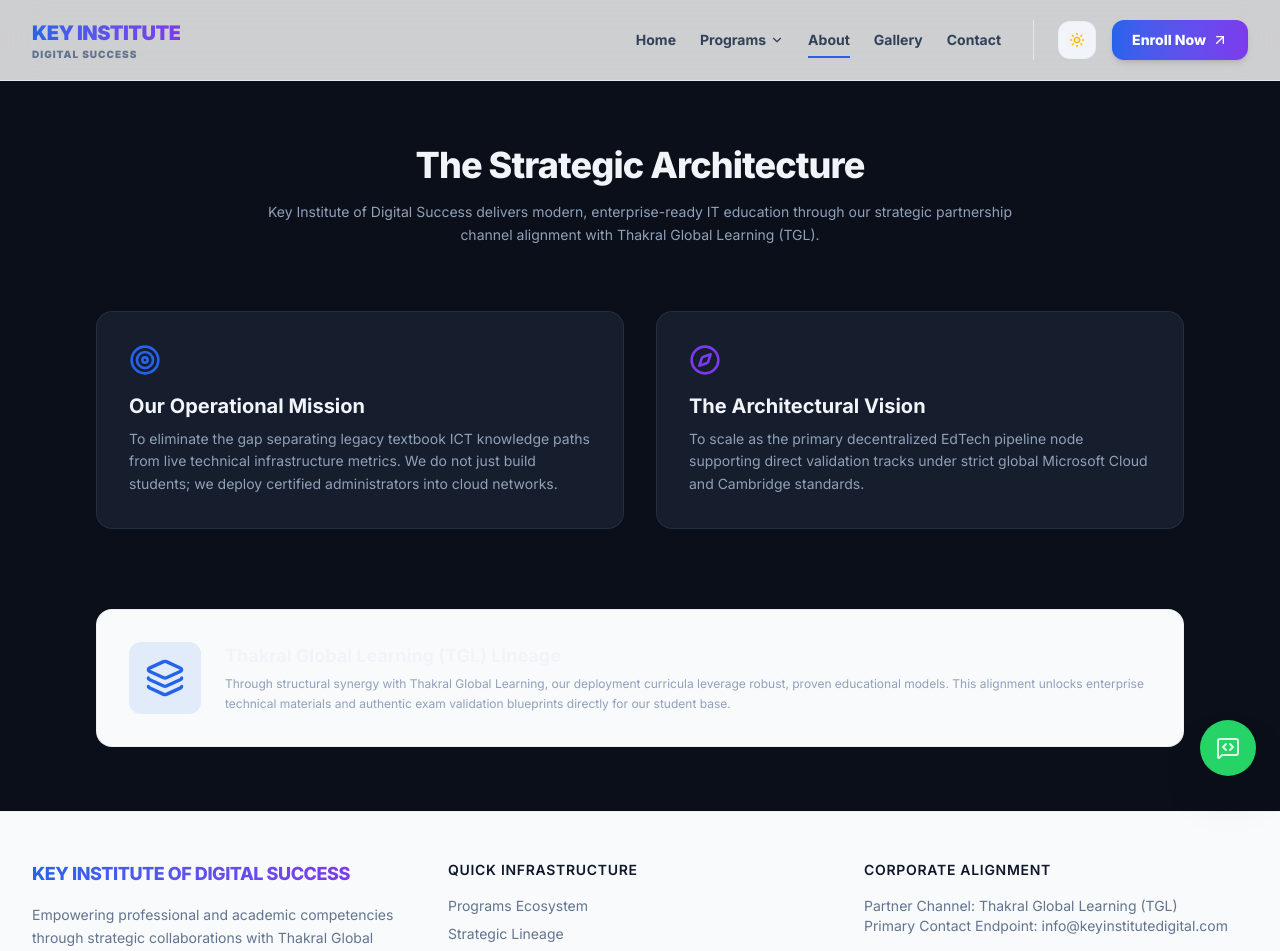
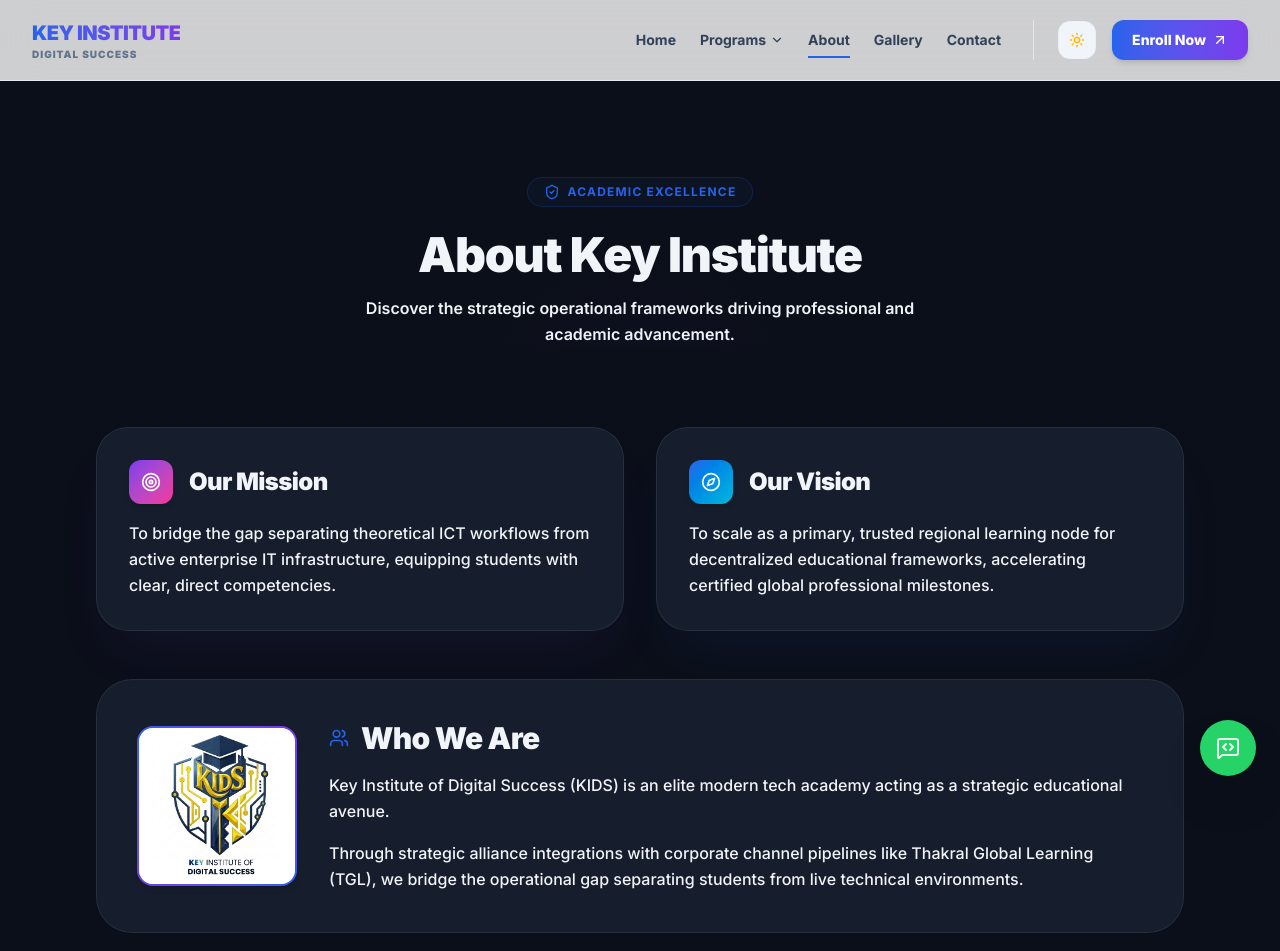
Before and after one commit to Key-Digital-Success/KIDS-Website, a Next.js app: page /about in a window 1280 px wide. Shown: the top 951 px of the page. Built offline with nearby package versions, Linux system fonts and the light colour scheme.

Commit message:
2 commit

```diff
--- a/app/about/page.tsx
+++ b/app/about/page.tsx
@@ -1,45 +1,172 @@
-import { ShieldAlert, Compass, Target, Layers } from "lucide-react";
+"use client";
+
+import Image from "next/image";
+import { motion } from "framer-motion";
+import { Target, Compass, Users, GraduationCap, ShieldCheck, CheckCircle2 } from "lucide-react";
 
 export default function AboutPage() {
   return (
-    <div className="py-16 max-w-6xl mx-auto px-4 sm:px-6 lg:px-8">
-      <div className="text-center max-w-3xl mx-auto mb-16">
-        <h1 className="text-4xl font-extrabold tracking-tight mb-4">The Strategic Architecture</h1>
-        <p className="text-slate-400 text-sm leading-relaxed">
-          Key Institute of Digital Success delivers modern, enterprise-ready IT education through our strategic partnership channel alignment with Thakral Global Learning (TGL).
+    <div className="py-12 md:py-20 max-w-6xl mx-auto px-4 sm:px-6 lg:px-8 scroll-smooth min-h-screen">
+
+      {/* 🚀 TOP HERO MINI-INTRODUCTION */}
+      <section className="relative text-center max-w-3xl mx-auto mb-20 overflow-hidden pt-4">
+        <div className="absolute top-0 left-1/2 -translate-x-1/2 w-[500px] h-[500px] glow-gradient opacity-30 pointer-events-none" />
+
+        <motion.div
+          initial={{ opacity: 0, y: -10 }}
+          animate={{ opacity: 1, y: 0 }}
+          transition={{ duration: 0.5 }}
+          className="inline-flex items-center gap-2 px-4 py-1.5 rounded-full border border-brand-blue/20 bg-brand-blue/5 text-brand-blue text-xs font-bold uppercase tracking-widest mb-6"
+        >
+          <ShieldCheck className="w-4 h-4" /> Academic Excellence
+        </motion.div>
+
+        <motion.h1
+          initial={{ opacity: 0, y: 15 }}
+          animate={{ opacity: 1, y: 0 }}
+          transition={{ duration: 0.6, ease: [0.16, 1, 0.3, 1] }}
+          className="text-4xl md:text-5xl font-black tracking-tight mb-4"
+        >
+          About Key Institute
+        </motion.h1>
+        <p className="text-sm md:text-base font-semibold max-w-xl mx-auto leading-relaxed">
+          Discover the strategic operational frameworks driving professional and academic advancement.
         </p>
+      </section>
+
+      {/* 🧭 SECTION FLOW ORDER STAGE 01: MISSION & VISION (TOP ROW GRID) */}
+      <div className="grid grid-cols-1 md:grid-cols-2 gap-8 mb-12">
+
+        {/* OUR MISSION CARD */}
+        <motion.div
+          initial={{ opacity: 0, x: -20 }}
+          whileInView={{ opacity: 1, x: 0 }}
+          viewport={{ once: true, margin: "-40px" }}
+          transition={{ duration: 0.6, ease: [0.16, 1, 0.3, 1] }}
+          whileHover={{ y: -4 }}
+          className="glass-card p-6 md:p-8 rounded-[2rem] relative overflow-hidden"
+          style={{ boxShadow: "0 30px 60px -15px rgba(124, 58, 237, 0.08)" }}
+        >
+          <div className="flex items-center gap-4 mb-4">
+            <div className="p-3 rounded-xl bg-gradient-to-br from-brand-purple to-pink-500 text-white shadow-md">
+              <Target className="w-5 h-5" />
+            </div>
+            <h2 className="text-xl md:text-2xl font-black tracking-tight">
+              Our Mission
+            </h2>
+          </div>
+          <p className="text-sm md:text-base font-medium leading-relaxed">
+            To bridge the gap separating theoretical ICT workflows from active enterprise IT infrastructure, equipping students with clear, direct competencies.
+          </p>
+        </motion.div>
+
+        {/* OUR VISION CARD */}
+        <motion.div
+          initial={{ opacity: 0, x: 20 }}
+          whileInView={{ opacity: 1, x: 0 }}
+          viewport={{ once: true, margin: "-40px" }}
+          transition={{ duration: 0.6, ease: [0.16, 1, 0.3, 1] }}
+          whileHover={{ y: -4 }}
+          className="glass-card p-6 md:p-8 rounded-[2rem] relative overflow-hidden"
+          style={{ boxShadow: "0 30px 60px -15px rgba(37, 99, 235, 0.08)" }}
+        >
+          <div className="flex items-center gap-4 mb-4">
+            <div className="p-3 rounded-xl bg-gradient-to-br from-brand-blue to-cyan-500 text-white shadow-md">
+              <Compass className="w-5 h-5" />
+            </div>
+            <h2 className="text-xl md:text-2xl font-black tracking-tight">
+              Our Vision
+            </h2>
+          </div>
+          <p className="text-sm md:text-base font-medium leading-relaxed">
+            To scale as a primary, trusted regional learning node for decentralized educational frameworks, accelerating certified global professional milestones.
+          </p>
+        </motion.div>
+
       </div>
 
-      {/* Dual Mission Pillars */}
-      <div className="grid grid-cols-1 md:grid-cols-2 gap-8 mb-20">
-        <div className="glass-card p-8 rounded-2xl border border-slate-200 dark:border-slate-800">
-          <Target className="w-8 h-8 text-brand-blue mb-4" />
-          <h3 className="text-xl font-bold mb-2">Our Operational Mission</h3>
-          <p className="text-sm text-slate-400 leading-relaxed">
-            To eliminate the gap separating legacy textbook ICT knowledge paths from live technical infrastructure metrics. We do not just build students; we deploy certified administrators into cloud networks.
-          </p>
+      {/* 👥 SECTION FLOW ORDER STAGE 02: WHO WE ARE */}
+      <motion.div
+        initial={{ opacity: 0, y: 25 }}
+        whileInView={{ opacity: 1, y: 0 }}
+        viewport={{ once: true, margin: "-40px" }}
+        transition={{ duration: 0.6, ease: [0.16, 1, 0.3, 1] }}
+        whileHover={{ y: -2 }}
+        className="glass-card p-6 md:p-10 rounded-[2.25rem] mb-12"
+      >
+        <div className="flex flex-col md:flex-row gap-8 items-center">
+
+          {/* LOGO CONTAINER */}
+          <div className="w-32 h-32 md:w-40 md:h-40 bg-gradient-to-br from-brand-blue via-brand-purple to-brand-blue p-[2px] rounded-2xl shrink-0 group shadow-md relative overflow-hidden">
+            <div className="absolute inset-0 bg-gradient-to-tr from-brand-blue/20 to-brand-purple/20 animate-pulse" />
+            <div className="w-full h-full bg-slate-50 dark:bg-[#030712] rounded-[14px] flex items-center justify-center relative z-10 transition-colors group-hover:bg-slate-100 dark:group-hover:bg-[#111827] overflow-hidden">
+              <Image
+                src="/logo.png"
+                alt="KIDS Logo"
+                width={160}
+                height={160}
+                priority
+                className="w-full h-full object-cover rounded-[14px]"
+              />
+            </div>
+          </div>
+
+          {/* Text Content */}
+          <div className="flex-grow">
+            <div className="flex items-center gap-3 mb-4 justify-center md:justify-start">
+              <Users className="w-5 h-5 text-brand-blue" />
+              <h2 className="text-2xl md:text-3xl font-black tracking-tight">
+                Who We Are
+              </h2>
+            </div>
+            <p className="text-sm md:text-base font-medium leading-relaxed text-center md:text-left mb-4">
+              Key Institute of Digital Success (KIDS) is an elite modern tech academy acting as a strategic educational avenue.
+            </p>
+            <p className="text-sm md:text-base font-medium leading-relaxed text-center md:text-left">
+              Through strategic alliance integrations with corporate channel pipelines like Thakral Global Learning (TGL), we bridge the operational gap separating students from live technical environments.
+            </p>
+          </div>
+
         </div>
-        <div className="glass-card p-8 rounded-2xl border border-slate-200 dark:border-slate-800">
-          <Compass className="w-8 h-8 text-brand-purple mb-4" />
-          <h3 className="text-xl font-bold mb-2">The Architectural Vision</h3>
-          <p className="text-sm text-slate-400 leading-relaxed">
-            To scale as the primary decentralized EdTech pipeline node supporting direct validation tracks under strict global Microsoft Cloud and Cambridge standards.
-          </p>
+      </motion.div>
+
+      {/* 🎓 SECTION FLOW ORDER STAGE 03: WHAT WE DO */}
+      <motion.div
+        initial={{ opacity: 0, y: 25 }}
+        whileInView={{ opacity: 1, y: 0 }}
+        viewport={{ once: true, margin: "-40px" }}
+        transition={{ duration: 0.6, ease: [0.16, 1, 0.3, 1] }}
+        className="glass-card p-6 md:p-8 rounded-[2.25rem] relative overflow-hidden group"
+      >
+        <div className="absolute inset-0 rounded-[2.25rem] border border-transparent bg-gradient-to-r from-brand-blue to-brand-purple [mask-image:linear-gradient(#fff_0_0)_content-box,#fff] opacity-0 group-hover:opacity-20 transition-opacity duration-500" />
+
+        <div className="flex items-center gap-3 mb-6">
+          <GraduationCap className="w-6 h-6 text-brand-purple" />
+          <h2 className="text-2xl md:text-3xl font-black tracking-tight">
+            What We Do
+          </h2>
         </div>
-      </div>
 
-      {/* Partnership Block */}
-      <div className="bg-slate-50 dark:bg-slate-900/40 border border-slate-200/60 dark:border-slate-800/60 p-8 rounded-2xl flex flex-col md:flex-row items-center gap-6">
-        <div className="p-4 rounded-xl bg-brand-blue/10 text-brand-blue shrink-0">
-          <Layers className="w-10 h-10" />
+        {/* Short bullet listings */}
+        <div className="grid grid-cols-1 md:grid-cols-3 gap-6 relative z-10">
+          {[
+            { title: "Microsoft Cloud Architecture", text: "Deploy and engineer active laboratory frameworks across official tenant structures (MS-900 / MS-102)." },
+            { title: "Cambridge Language Training", text: "Deliver structured proficiency bootcamps for Young Learners (YLE) alongside advanced assessment metrics (KET, PET, FCE)." },
+            { title: "Admissions Channel Optimization", text: "Replace complex multi-layer web lead forms with immediate single-click secure direct WhatsApp contact routing." }
+          ].map((item, idx) => (
+            <div key={idx} className="p-5 rounded-2xl bg-slate-100/50 dark:bg-[#111827]/30 border border-slate-200/40 dark:border-slate-800/50 flex flex-col justify-between">
+              <div>
+                <div className="flex items-center gap-2 mb-3">
+                  <CheckCircle2 className="w-4 h-4 text-brand-blue dark:text-slate-500 shrink-0" />
+                  <h4 className="text-sm font-bold leading-tight">{item.title}</h4>
+                </div>
+                <p className="text-xs md:text-sm leading-relaxed font-medium">{item.text}</p>
+              </div>
+            </div>
+          ))}
         </div>
-        <div>
-          <h3 className="text-lg font-bold mb-1">Thakral Global Learning (TGL) Lineage</h3>
-          <p className="text-xs text-slate-400 leading-relaxed">
-            Through structural synergy with Thakral Global Learning, our deployment curricula leverage robust, proven educational models. This alignment unlocks enterprise technical materials and authentic exam validation blueprints directly for our student base.
-          </p>
-        </div>
-      </div>
+      </motion.div>
+
     </div>
   );
 }
```
Also changed, not shown: public/KIDS Logo.png (added), public/logo.png (added).
